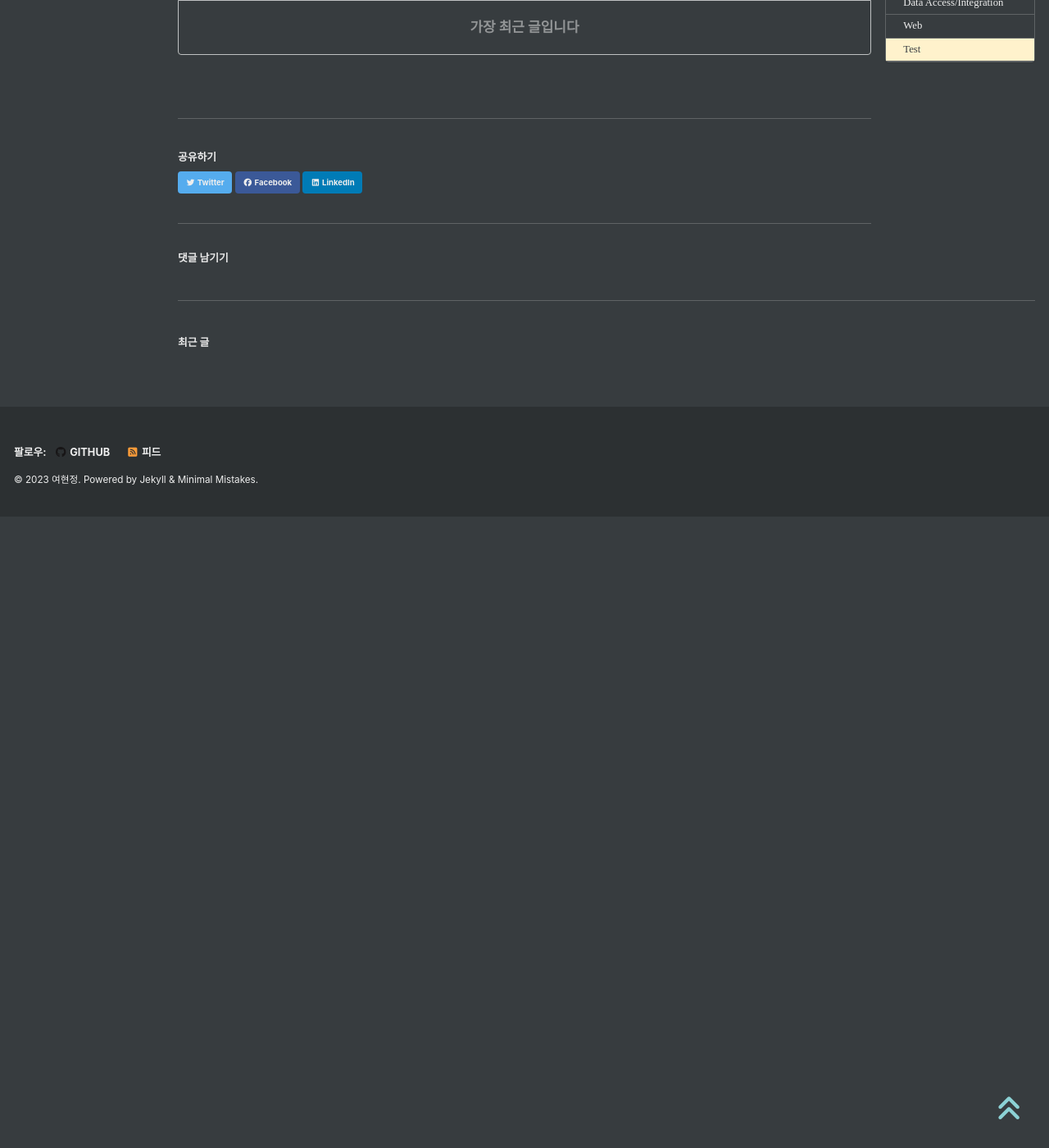
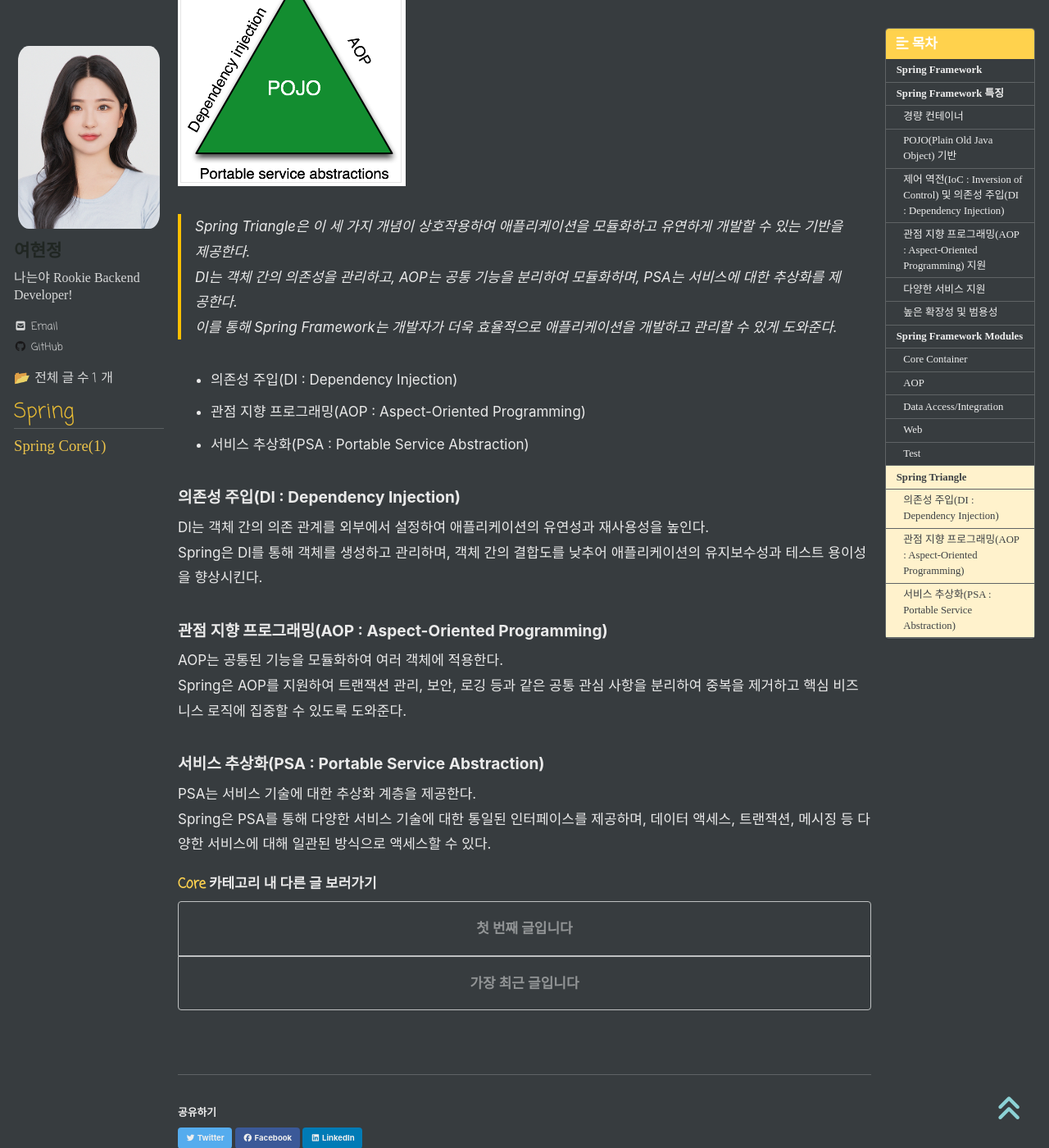
Before and after one commit to yeeeeo/yeeeeo.github.io, a Jekyll site: the page built from _posts/Spring/SpringCore/2023-05-28-overview.md, in a window 1280 px wide and 1400 px high, scrolled down 4213 px. Shown: the whole window at 82% size. Built offline with Jekyll 4.4.1, drawn with Linux system fonts in a browser that asks for light colours; cached includes are drawn as plain includes; nearby versions of some CDN libraries; some web fonts are replaced; comment, search, counter and statistics services are not loaded; before the commit the page ends 4843 px from its top, so only the background shows below that.

Commit message:
spring framework overview 수정

```diff
--- a/_posts/Spring/SpringCore/2023-05-28-overview.md
+++ b/_posts/Spring/SpringCore/2023-05-28-overview.md
@@ -101,3 +101,26 @@ Spring Framework는 높은 확장성과 범용성을 제공하며, 다양한 환
 | 모듈               | 설명                                                           |
 |:-----------------|:-------------------------------------------------------------|
 | spring-test      | Spring Application의 테스트 환경을 구성하고, 테스트를 위한 도우미 클래스와 어노테이션을 제공 |
+
+## Spring Triangle
+![spring_triangle](/assets/images/file/spring_triangle.png)
+
+> Spring Triangle은 이 세 가지 개념이 상호작용하여 애플리케이션을 모듈화하고 유연하게 개발할 수 있는 기반을 제공한다.
+> DI는 객체 간의 의존성을 관리하고, AOP는 공통 기능을 분리하여 모듈화하며, PSA는 서비스에 대한 추상화를 제공한다.
+> 이를 통해 Spring Framework는 개발자가 더욱 효율적으로 애플리케이션을 개발하고 관리할 수 있게 도와준다.
+
+- 의존성 주입(DI : Dependency Injection)
+- 관점 지향 프로그래밍(AOP : Aspect-Oriented Programming)
+- 서비스 추상화(PSA : Portable Service Abstraction)
+
+### 의존성 주입(DI : Dependency Injection)
+DI는 객체 간의 의존 관계를 외부에서 설정하여 애플리케이션의 유연성과 재사용성을 높인다.
+Spring은 DI를 통해 객체를 생성하고 관리하며, 객체 간의 결합도를 낮추어 애플리케이션의 유지보수성과 테스트 용이성을 향상시킨다.
+
+### 관점 지향 프로그래밍(AOP : Aspect-Oriented Programming)
+AOP는 공통된 기능을 모듈화하여 여러 객체에 적용한다.
+Spring은 AOP를 지원하여 트랜잭션 관리, 보안, 로깅 등과 같은 공통 관심 사항을 분리하여 중복을 제거하고 핵심 비즈니스 로직에 집중할 수 있도록 도와준다.
+
+### 서비스 추상화(PSA : Portable Service Abstraction)
+PSA는 서비스 기술에 대한 추상화 계층을 제공한다.
+Spring은 PSA를 통해 다양한 서비스 기술에 대한 통일된 인터페이스를 제공하며, 데이터 액세스, 트랜잭션, 메시징 등 다양한 서비스에 대해 일관된 방식으로 액세스할 수 있다.
```
Also changed, not shown: assets/images/file/spring_triangle.png (added).
